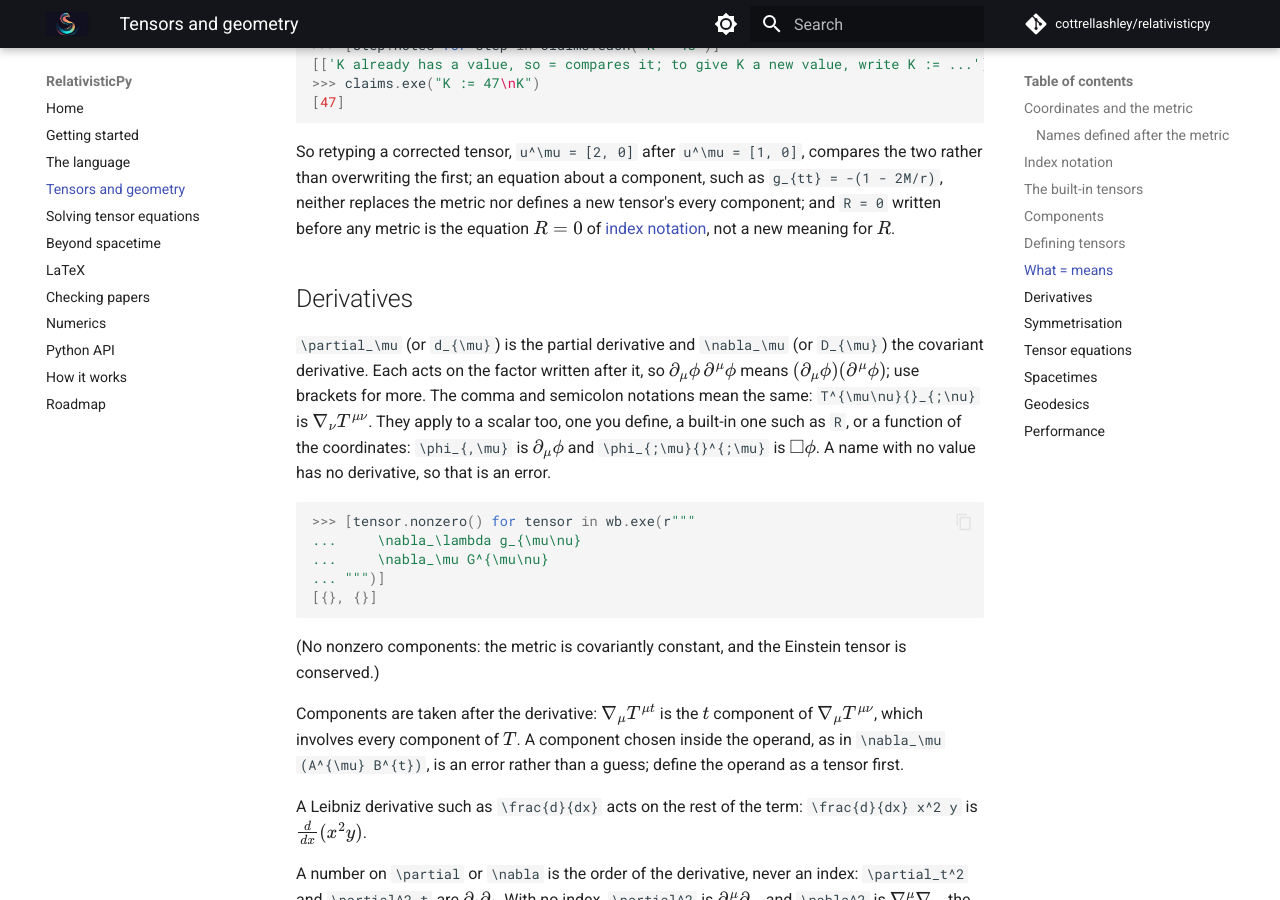
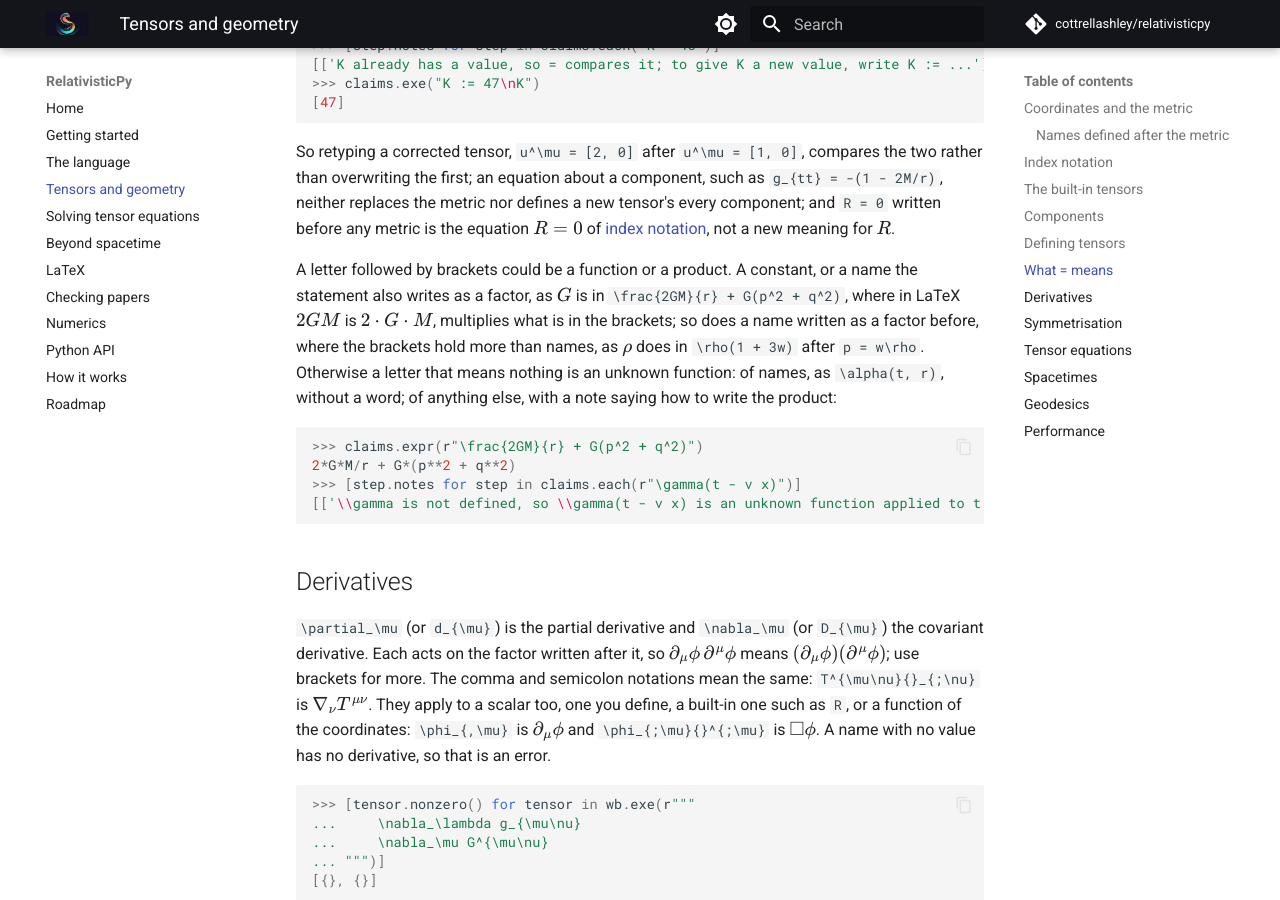
Before and after one commit to cottrellashley/relativisticpy, an MkDocs documentation site: the page built from docs/tensors.md, in a window 1280 px wide and 900 px high, scrolled down 5869 px. Built offline with MkDocs 1.6.1 and Material for MkDocs 9.7.7, drawn with Linux system fonts in a browser that asks for light colours; comment, search, counter and statistics services are not loaded.

Commit message:
Say so where a letter followed by brackets is read as a function
\gamma(t - vx), with \gamma never defined, could be a function of t - vx
or \gamma times it, as a paper typesets it. Where neither a constant nor
a factor elsewhere settles it, it was silently read as an unknown
function, which is the half of DOC-04 the earlier rules did not cover:
G(p^2 + q^2) on a line of its own is still the function G.

It is still read as a function, as most such brackets are meant, but
now with a note: "\gamma is not defined, so \gamma(t - v x) is an
unknown function applied to t - v x; for a product, write
\gamma \cdot (t - v x)". A letter applied to names, as \alpha(t, r), is
a function of them without a word, and a function that is defined says
nothing. docs/tensors.md now sets out when a letter followed by
brackets multiplies and when it is a function, with examples.

Co-Authored-By: Claude Opus 5.5 <noreply@anthropic.com>

````diff
--- a/docs/tensors.md
+++ b/docs/tensors.md
@@ -287,6 +287,23 @@ the two rather than overwriting the first; an equation about a component, such a
 component; and `R = 0` written before any metric is the equation \(R = 0\) of
 [index notation](notation.md), not a new meaning for \(R\).
 
+A letter followed by brackets could be a function or a product. A constant, or a
+name the statement also writes as a factor, as \(G\) is in
+`\frac{2GM}{r} + G(p^2 + q^2)`, where in LaTeX \(2GM\) is \(2 \cdot G \cdot M\),
+multiplies what is in the brackets; so does a name written as a factor before, where
+the brackets hold more than names, as \(\rho\) does in `\rho(1 + 3w)` after
+`p = w\rho`. Otherwise a letter that means nothing is an unknown function: of
+names, as `\alpha(t, r)`, without a word; of anything else, with a note saying how
+to write the product:
+
+```python
+>>> claims.expr(r"\frac{2GM}{r} + G(p^2 + q^2)")
+2*G*M/r + G*(p**2 + q**2)
+>>> [step.notes for step in claims.each(r"\gamma(t - v x)")]
+[['\\gamma is not defined, so \\gamma(t - v x) is an unknown function applied to t - v x; for a product, write \\gamma \\cdot (t - v x)']]
+
+```
+
 ## Derivatives
 
 `\partial_\mu` (or `d_{\mu}`) is the partial derivative and `\nabla_\mu` (or
````
Also changed, not shown: 2 other files.
